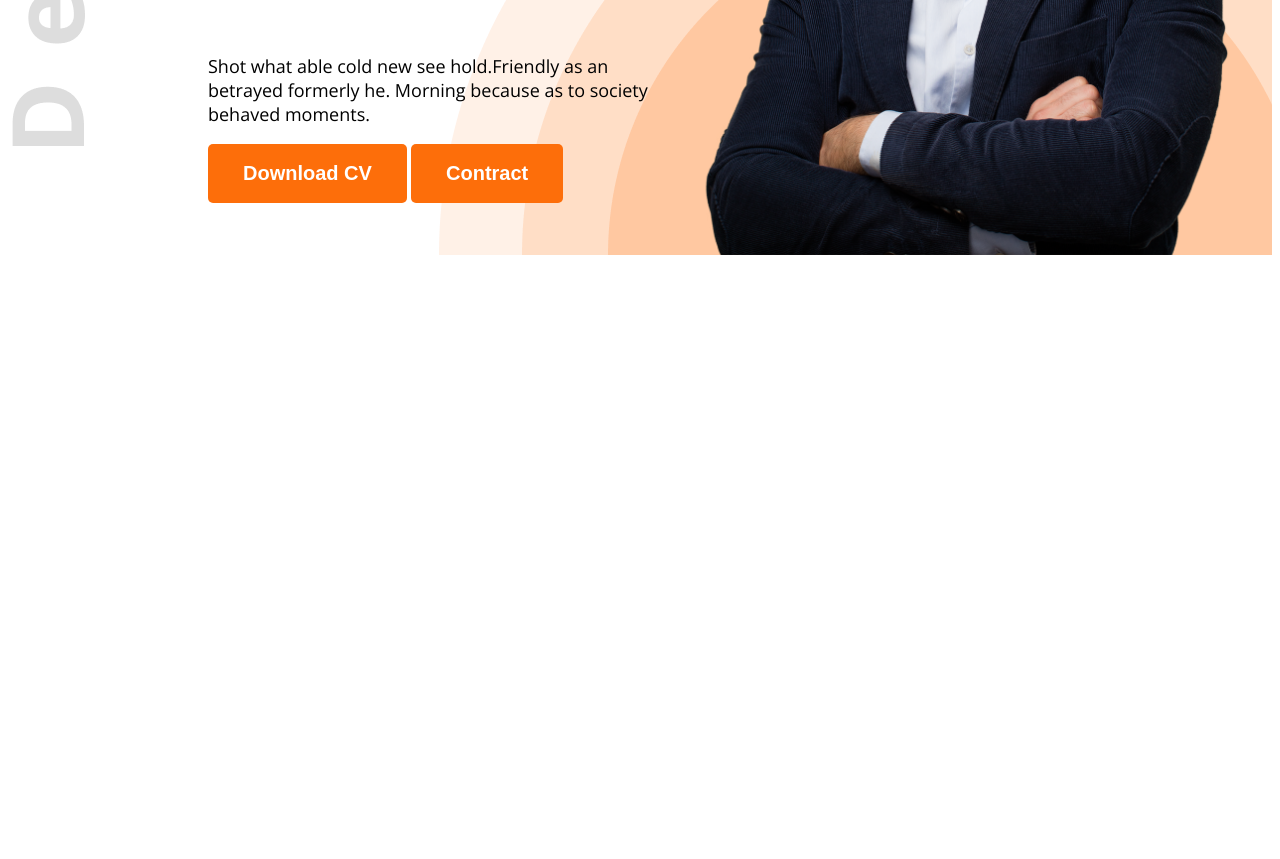
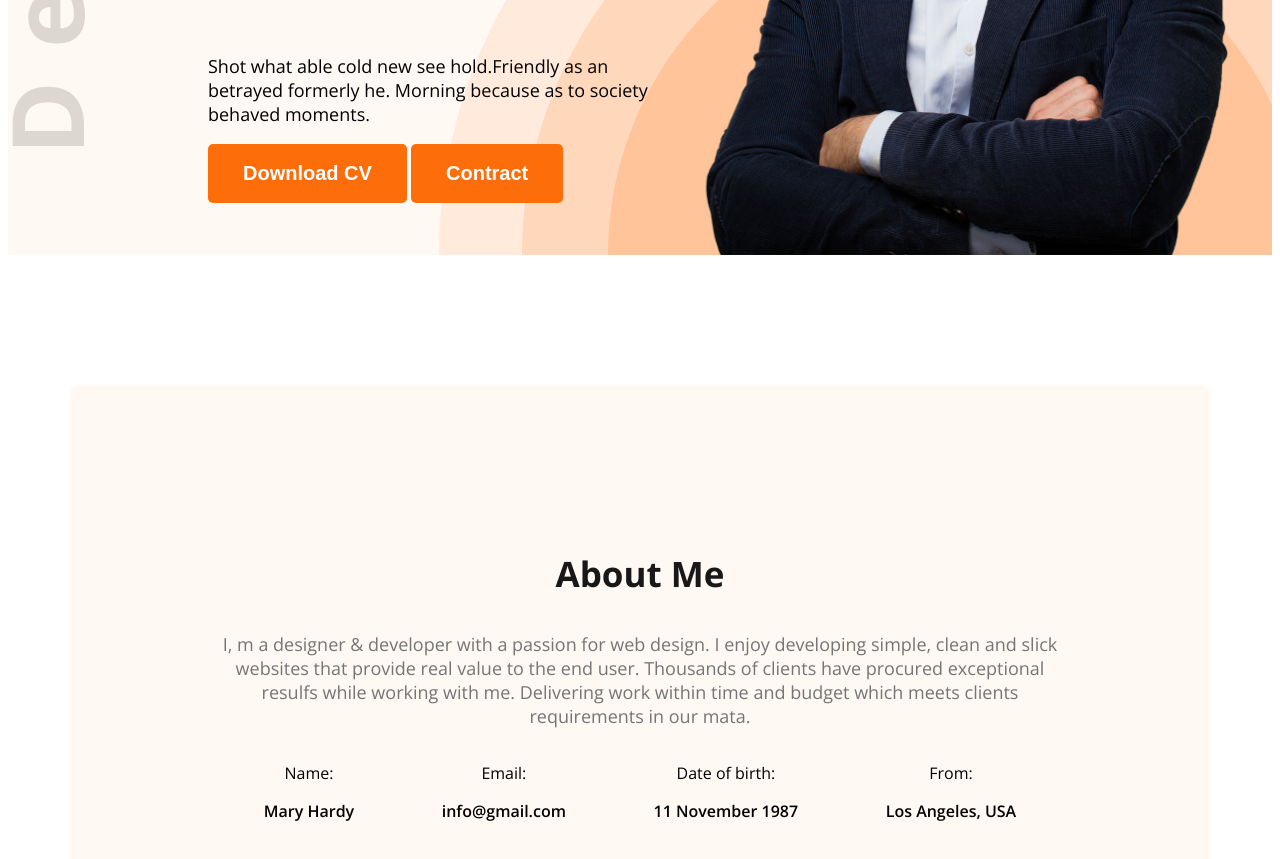
Before and after one commit to mdarman1997/web-developer-portfolio, a plain HTML site: page index.html in a window 1280 px wide. Shown: the part 667-1526 px from the top of the page. Before the commit the page ends 930 px from the top, so only its background shows below. Drawn offline with nearby package versions, Linux system fonts and the light colour scheme.

Commit message:
added portfolio 2nd part

```diff
--- a/index.html
+++ b/index.html
@@ -10,7 +10,7 @@
     <link rel="stylesheet" href="style/portfolio.css">
 </head>
 <body class="open-sans-normal">
-    <header class="header">
+    <header class="header secondary-bg">
         <nav>
             <h3 class="nav-title">Ma<span class="text-primary">r</span>y</h3>
             <ul>
@@ -33,6 +33,31 @@
 
     </header>
     <main>
+        <section class="about secondary-bg">
+            <h3 class="section-title">About Me</h3>
+            <p class="section-description">I, m a designer & developer with a passion for web design. I enjoy developing simple, clean and slick websites that provide real value to the end user. Thousands of clients have procured exceptional resulfs while working with me. Delivering work within time and budget which meets clients requirements in our mata.</p>
+
+            <div class="about-items">
+                <!-- .about-item*4>p.item-title+p.item-description -->
+                <div class="about-item">
+                    <p class="item-title">Name:</p>
+                    <p class="item-description">Mary Hardy</p>
+                </div>
+                <div class="about-item">
+                    <p class="item-title">Email:</p>
+                    <p class="item-description">info@gmail.com</p>
+                </div>
+                <div class="about-item">
+                    <p class="item-title">Date of birth:</p>
+                    <p class="item-description">11 November 1987</p>
+                </div>
+                <div class="about-item">
+                    <p class="item-title">From:</p>
+                    <p class="item-description">Los Angeles, USA</p>
+                </div>
+            </div>
+
+        </section>
 
     </main>
     <footer>
--- a/style/portfolio.css
+++ b/style/portfolio.css
@@ -10,6 +10,11 @@
 }
 
 /* shared style */
+
+.secondary-bg{
+    background-color: #FFF8F3;
+
+}
 .text-primary{
     color:#FD6E0A;
 }
@@ -27,6 +32,17 @@
     padding: 18px 35px;
     border-radius: 5px;
 
+}
+
+.section-title{
+    font-size: 35px;
+    font-weight: bold;
+    color:#181818;
+}
+
+.section-description{
+    font-size: 18px;
+    color:#757575;
 }
 
 /* Header styles */
@@ -92,3 +108,23 @@ nav li a{
 .banner-profile-pic{
     width: 580px;
 }
+/* Main styles */
+main{
+    max-width: 1140px;
+    margin: 0 auto;
+}
+
+/* About Styles */
+.about{
+    border-radius: 10px;
+    padding: 130px 150px;
+    text-align: center;
+    margin-top: 130px;
+}
+.about-items{
+    display: flex;
+    justify-content: space-around;
+}
+.item-description{
+    font-weight: 600;
+}
```
